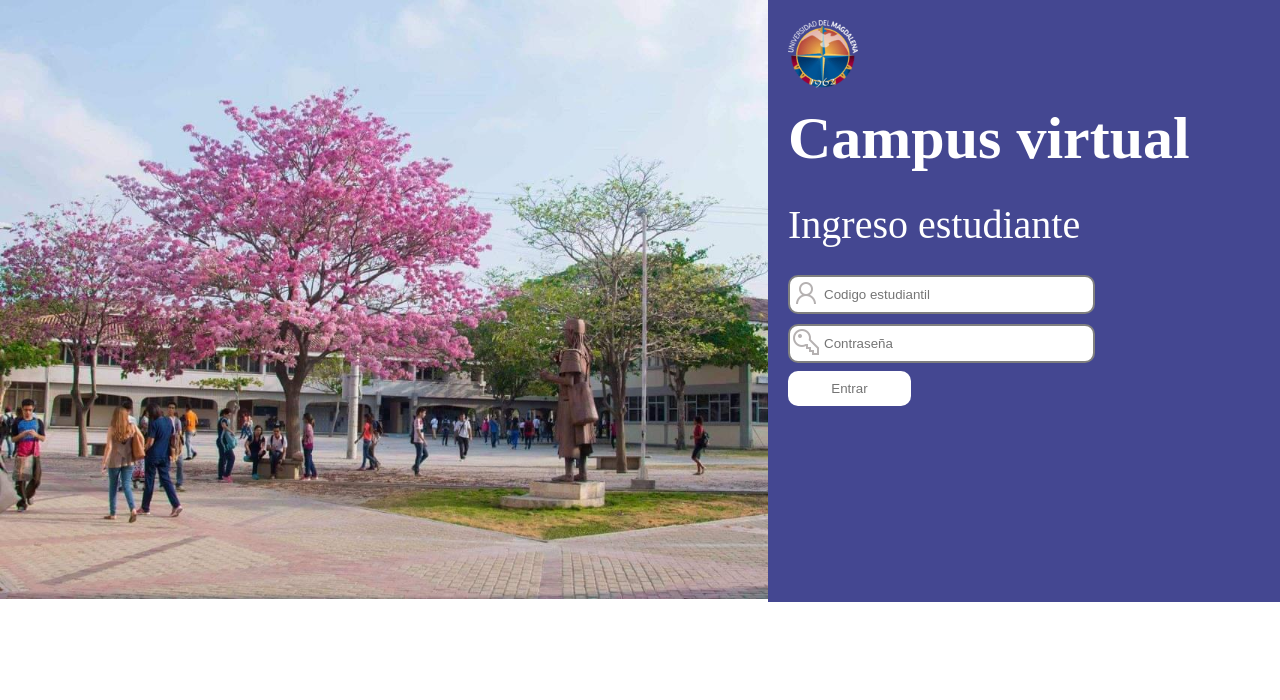
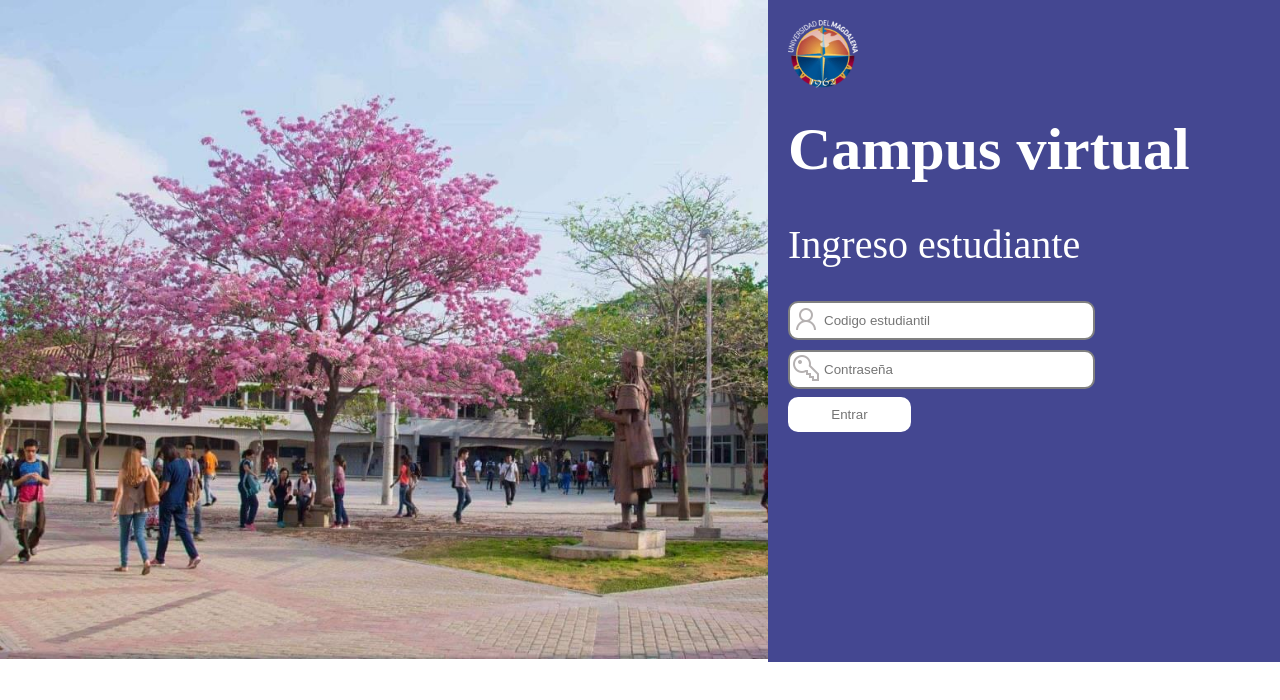
Before and after one commit to jesidd/Unimag-sistema-asistencia, a plain HTML site: page index.html in a window 1280 px wide. Drawn offline with Linux system fonts and the light colour scheme.

Commit message:
arreglando tamaño de fondo-index

```diff
--- a/Css/style.css
+++ b/Css/style.css
@@ -10,8 +10,8 @@
 }
 
 .logo-fondo{
-    width: 100%;
-    height: 100hv;
+    width: 110%;
+    height: 100%;
 }
 
 .login{
```
